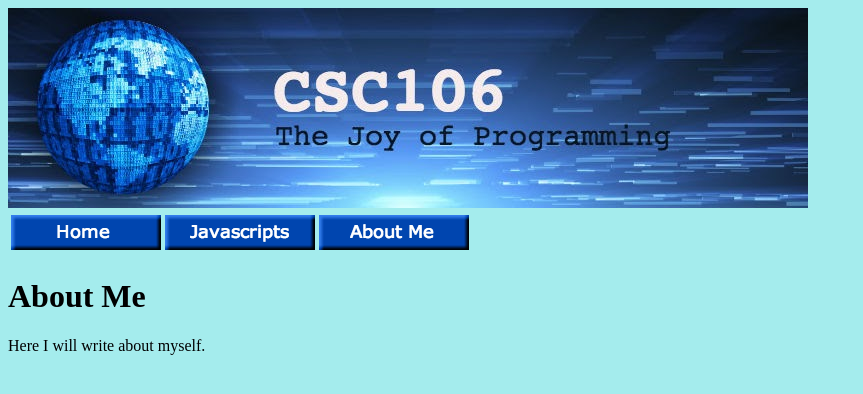
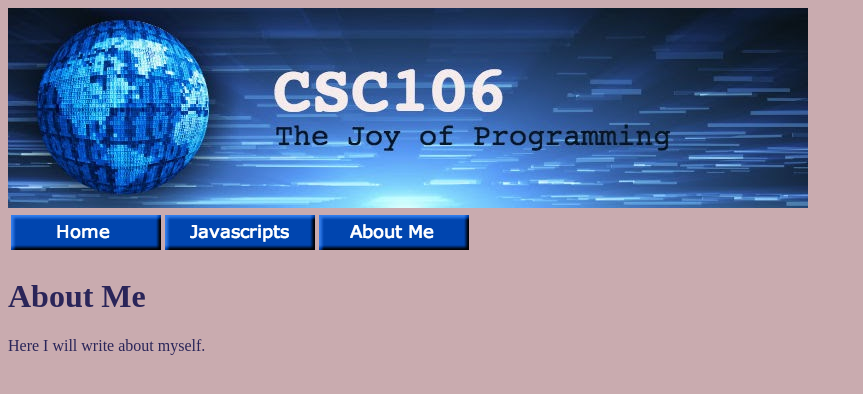
Before and after one commit to jacehenley/jacehenley.github.io, a plain HTML site: page about.html in a window 1280 px wide. Shown: the whole page, without its empty margins (0-863 px from the left). Drawn offline with Linux system fonts and the light colour scheme.

Commit message:
Update style1.css

```diff
--- a/style1.css
+++ b/style1.css
@@ -1,8 +1,11 @@
 
-        h2 {
-            color: rgb(34, 102, 18);
+        h1 {
+            color: rgb(42, 37, 89);
         }
 
         body {
-            background-color: rgb(164, 236, 237);
+            background-color: rgb(201, 171, 175);
         }
+        p {
+            color: rgb(42, 37, 89);
+        }
```
